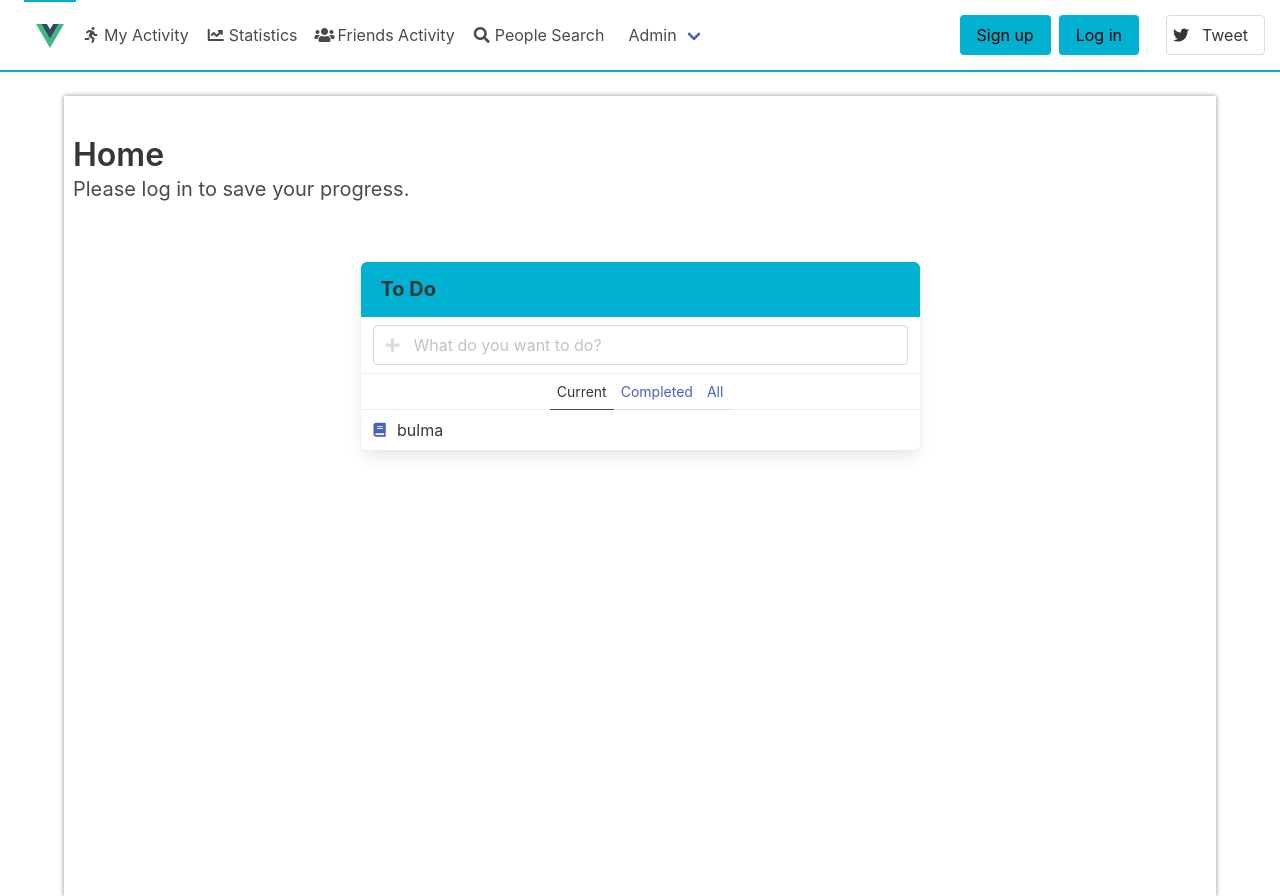
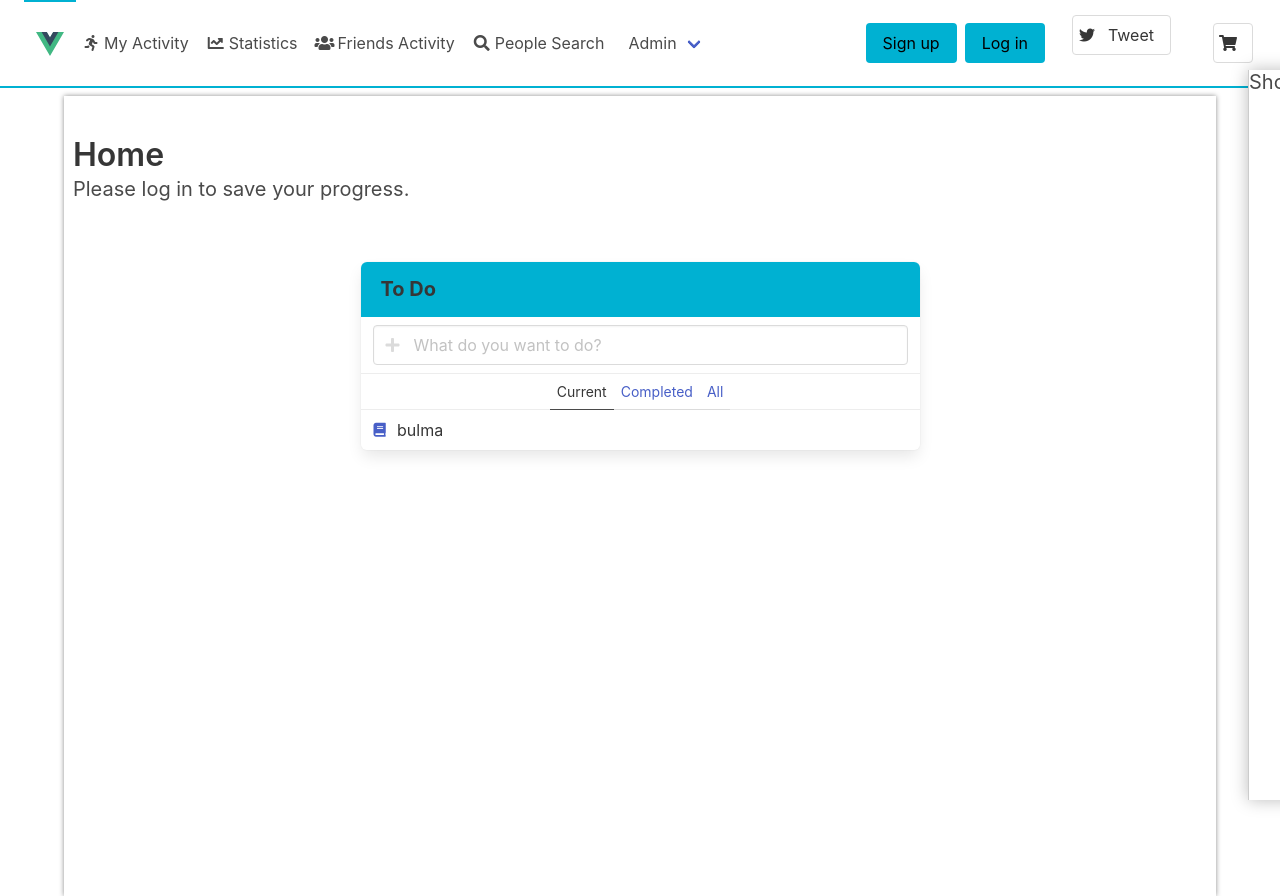
Before and after one commit to Lara-Codes/Workout-World, a Vue app in the folder client/: page / in a window 1280 px wide. Built offline with nearby package versions, Linux system fonts and the light colour scheme.

Commit message:
added shopping cart

```diff
--- /dev/null
+++ b/client/src/components/FlyoutPanel.vue
@@ -0,0 +1,30 @@
+<script setup lang="ts">
+
+</script>
+
+<template>
+    <div class="flyout">
+        <slot>
+
+        </slot>
+    </div>
+</template>
+
+<style scoped>
+    .flyout{
+        position: fixed;
+        height: calc(100vh - 70px);
+        width: 20rem;
+        top: 70px;
+        right: -18rem;
+        background-color: white;
+        border-left: 1px solid #ccc;
+        box-shadow: 0 0 1rem #0004;
+        transition: right 0.5s ease-in-out;
+        z-index: 100;
+    }
+
+    .flyout:hover, .flyout.is-active {
+        right:0;
+    }
+</style>
--- a/client/src/components/NavBar.vue
+++ b/client/src/components/NavBar.vue
@@ -2,10 +2,12 @@
 import { ref } from 'vue';
 import { RouterLink } from 'vue-router';
 import LoginBadge from './LoginBadge.vue';
-import { getSession, login } from '../model/session'
+import { getSession } from '../model/session'
+import FlyoutPanel from './FlyoutPanel.vue';
 
 let dropdown = false;
 let isActive = ref(dropdown)
+const isShoppingCartOpen = ref(false);
 
 function drop() {
   dropdown = !dropdown;
@@ -87,8 +89,21 @@ const session = getSession()
 
     </div>
 
+    <div class="navbar-end">
+      <div class="navbar-item">
+        <a class="button" :class="{'is-active': isShoppingCartOpen }" @click.prevent="isShoppingCartOpen = !isShoppingCartOpen">
+          <span class="icon">
+            <i class="fas fa-shopping-cart"></i>
+          </span>
+        </a>
+      </div>
+    </div>
+
   </nav>
 </section>
+  <FlyoutPanel :class="{'is-active': isShoppingCartOpen }">
+    <h1 class="subtitle">Shopping Cart</h1>
+  </FlyoutPanel>
 </template>
 
 <style scoped>
--- a/client/src/views/ProductList.vue
+++ b/client/src/views/ProductList.vue
@@ -49,6 +49,7 @@
         border: 1px solid #ccc;
         background-color: white;
         box-shadow: 0 0 1rem #0004;
+        z-index: 100;
     }
 
     .price{
```
Also changed, not shown: client/src/components/ShoppingCart.vue (added).
